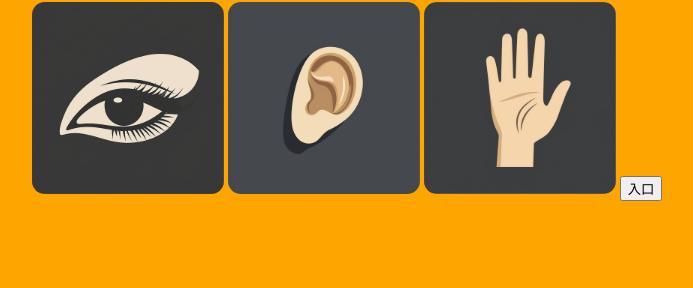
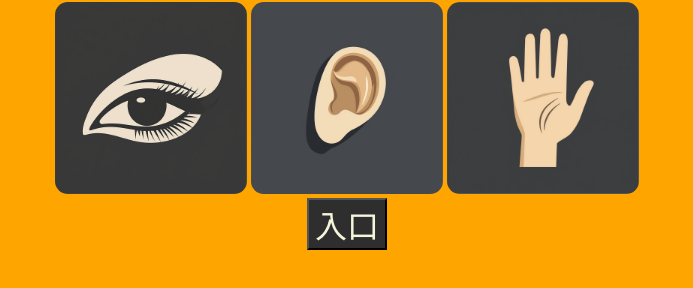
Before and after one commit to eden1762/eldervideoediting, a plain HTML site: page index.html in a window 1280 px wide. Shown: the part 132-420 px from the top of the page, without its empty margins (293-986 px from the left). Drawn offline with Linux system fonts and the light colour scheme.

Commit message:
Update index.html

```diff
--- a/index.html
+++ b/index.html
@@ -19,6 +19,11 @@
       }
       h1{
         color:#2E2E2E;
+      }
+      button{
+        background-color:#2E2E2E;
+        color:#F5F5DC;
+        font-size:32px;
       }
     </style>
     <script>
@@ -42,6 +47,7 @@
     <image class="mainoption" src="eye.png" onclick="addFunction('eye')"/>
       <image class="mainoption" src="ear.png" onclick="addFunction('ear')"/>
         <image class="mainoption" src="hand.png" onclick="addFunction('hand')"/>
+          <br>
           <button onclick="redirectToPage()">入口</button>
           <input type=hidden id="functionSelect">
   </body>
```
